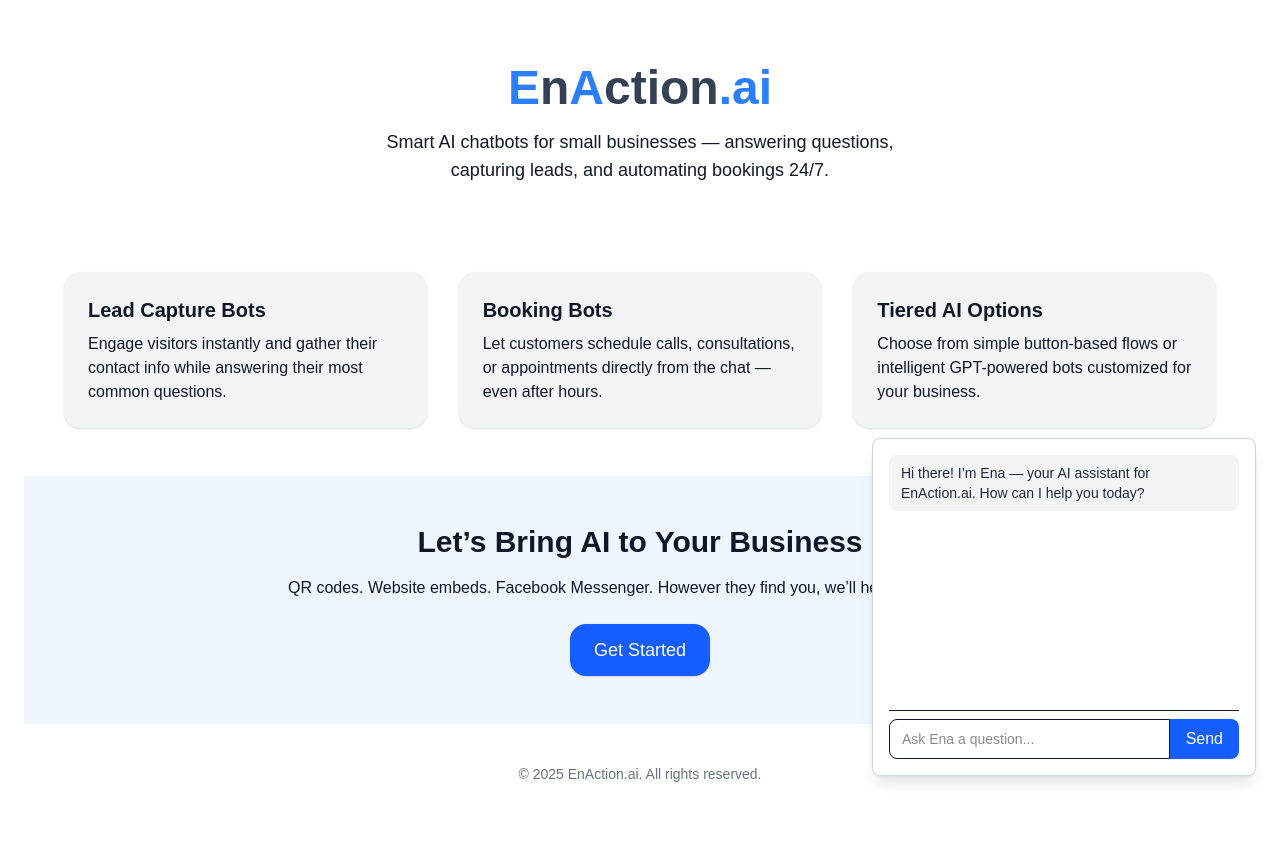
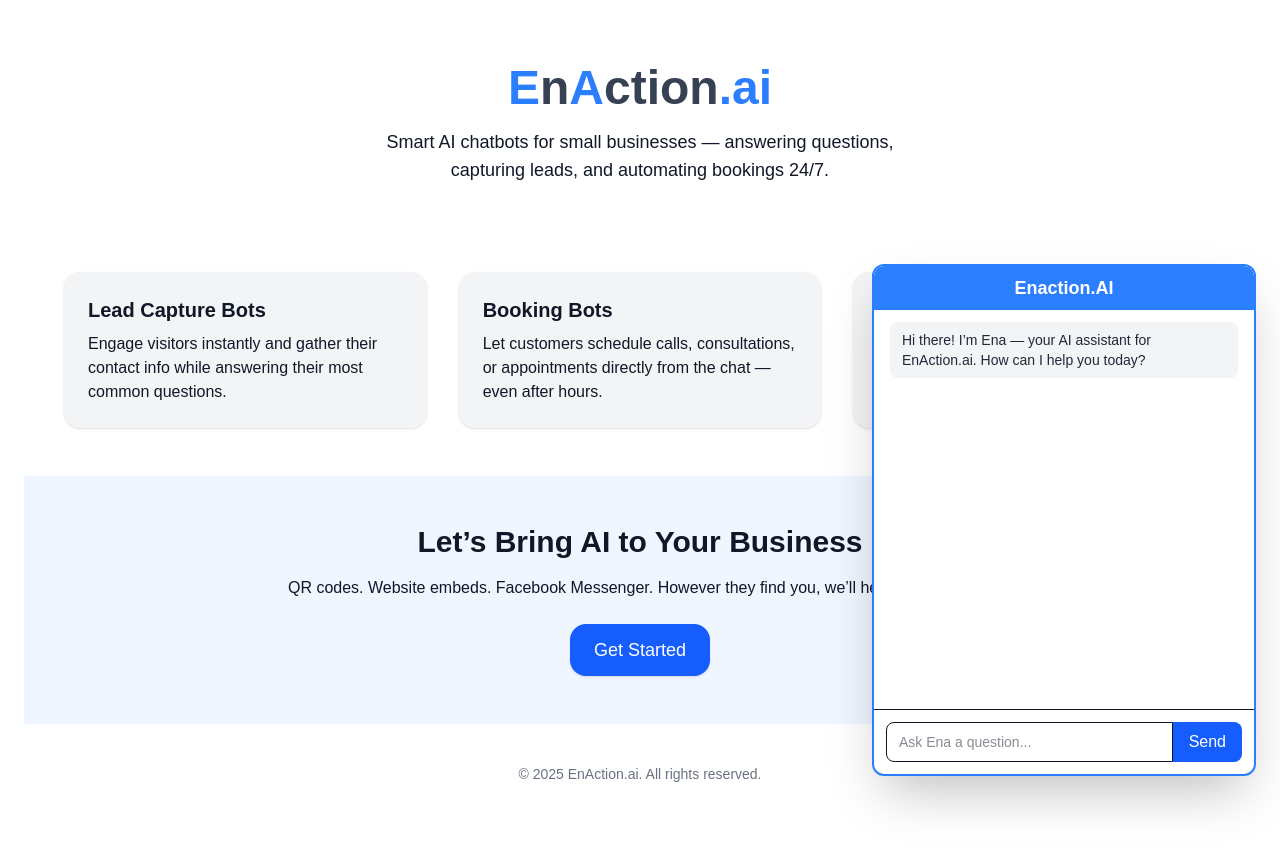
Before and after one commit to EnAction-AI/enaction-ai-site, a Next.js app: page / in a window 1280 px wide. Built offline with nearby package versions, Linux system fonts and the light colour scheme.

Commit message:
♻️ Improved bot replies and engagement

```diff
--- a/pages/index.js
+++ b/pages/index.js
@@ -43,13 +43,17 @@ export default function HomePage() {
 
       if (data.response) {
         const lines = data.response.split(/\n{2,}/);
-        const replies = lines.map((line) => ({ role: "assistant", content: line.trim() })).filter((r) => r.content);
+        const replies = lines
+          .map((line) => ({ role: "assistant", content: line.trim() }))
+          .filter((r) => r.content);
 
         setMessages((prev) => [...prev.slice(0, -1), ...replies]);
         setThreadId(data.threadId);
 
-        // Trigger demo simulation if lead data was just captured
-        if (data.response.toLowerCase().includes("thanks") && data.response.toLowerCase().includes("info")) {
+        if (
+          data.response.toLowerCase().includes("thanks") &&
+          data.response.toLowerCase().includes("info")
+        ) {
           const demoIntro = {
             role: "assistant",
             content:
@@ -131,7 +135,9 @@ export default function HomePage() {
 
       <section className="py-12 bg-blue-50 text-center">
         <h2 className="text-3xl font-bold mb-4">Let’s Bring AI to Your Business</h2>
-        <p className="mb-6">QR codes. Website embeds. Facebook Messenger. However they find you, we’ll help convert them.</p>
+        <p className="mb-6">
+          QR codes. Website embeds. Facebook Messenger. However they find you, we’ll help convert them.
+        </p>
         <a
           href="mailto:hello@enaction.ai"
           className="inline-block bg-blue-600 text-white px-6 py-3 rounded-2xl text-lg font-medium shadow hover:bg-blue-700"
@@ -140,11 +146,24 @@ export default function HomePage() {
         </a>
       </section>
 
-      <div className="fixed bottom-6 right-6 bg-white border border-gray-300 rounded-lg shadow-lg w-96 max-w-full p-4">
-        <div className="h-64 overflow-y-auto border-b pb-2 mb-2">
+      {/* 💬 Chatbot UI */}
+      <div className="fixed bottom-6 right-6 w-96 max-w-full p-0 rounded-xl shadow-2xl border-2 border-blue-500 bg-white flex flex-col overflow-hidden z-50">
+        {/* Header */}
+        <div className="bg-blue-500 text-white text-center font-semibold py-2 text-lg">
+          Enaction.AI
+        </div>
+
+        {/* Messages */}
+        <div className="h-[400px] overflow-y-auto px-4 py-3 border-b">
           {messages.map((msg, i) => (
             <div key={i} className={`mb-2 ${msg.role === "user" ? "text-right" : "text-left"}`}>
-              <span className={`inline-block px-3 py-2 rounded-lg text-sm whitespace-pre-wrap ${msg.role === "user" ? "bg-blue-100 text-blue-800" : "bg-gray-100 text-gray-800"}`}>
+              <span
+                className={`inline-block px-3 py-2 rounded-lg text-sm whitespace-pre-wrap ${
+                  msg.role === "user"
+                    ? "bg-blue-100 text-blue-800"
+                    : "bg-gray-100 text-gray-800"
+                }`}
+              >
                 {msg.content}
               </span>
             </div>
@@ -156,10 +175,12 @@ export default function HomePage() {
           )}
           <div ref={chatBottomRef} />
         </div>
-        <div className="flex">
+
+        {/* Input */}
+        <div className="flex p-3">
           <input
             type="text"
-            className="flex-grow border rounded-l-lg px-3 py-2 text-sm"
+            className="flex-grow border rounded-l-lg px-3 py-2 text-sm focus:outline-none focus:ring-2 focus:ring-blue-500"
             placeholder="Ask Ena a question..."
             value={input}
             onChange={(e) => setInput(e.target.value)}
```
